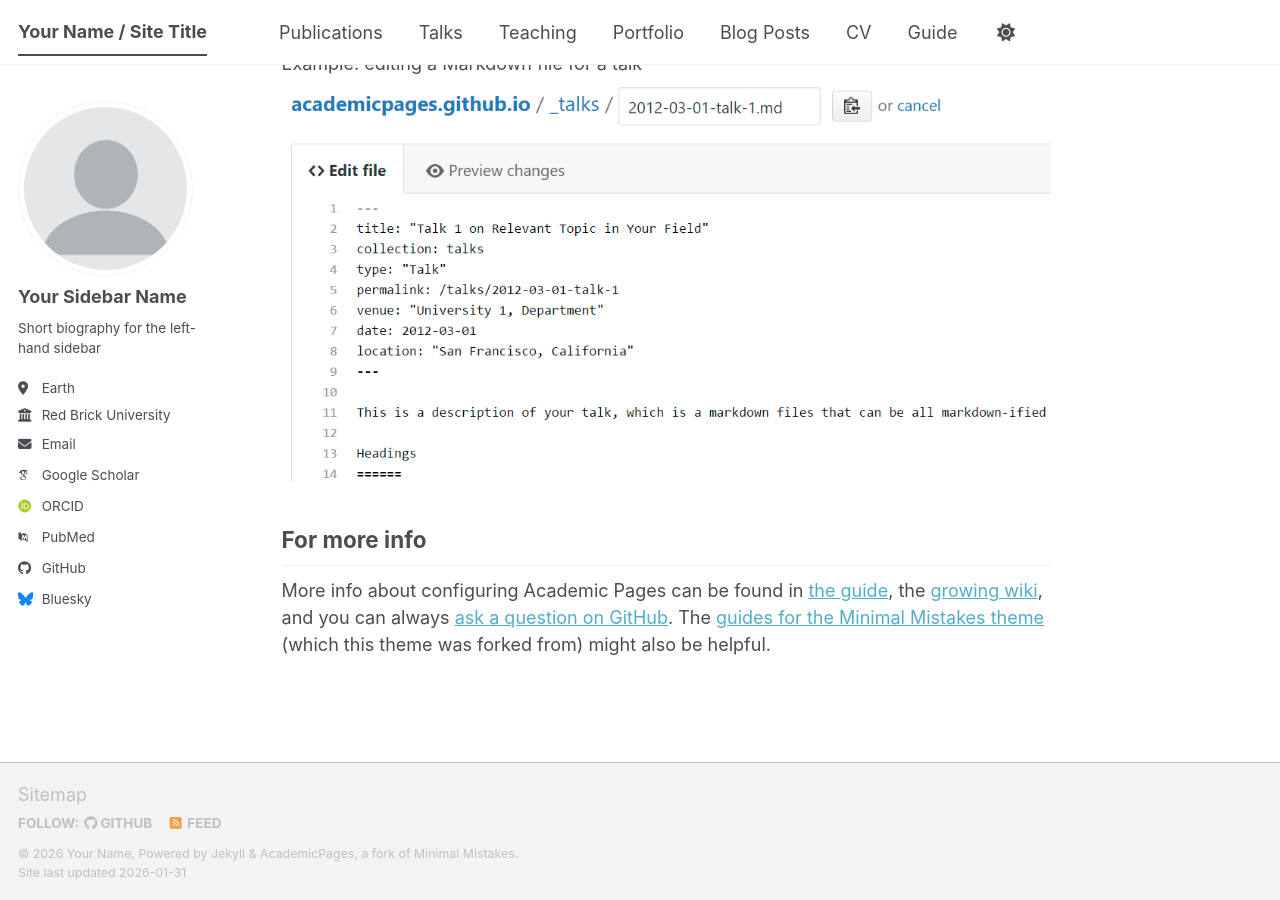
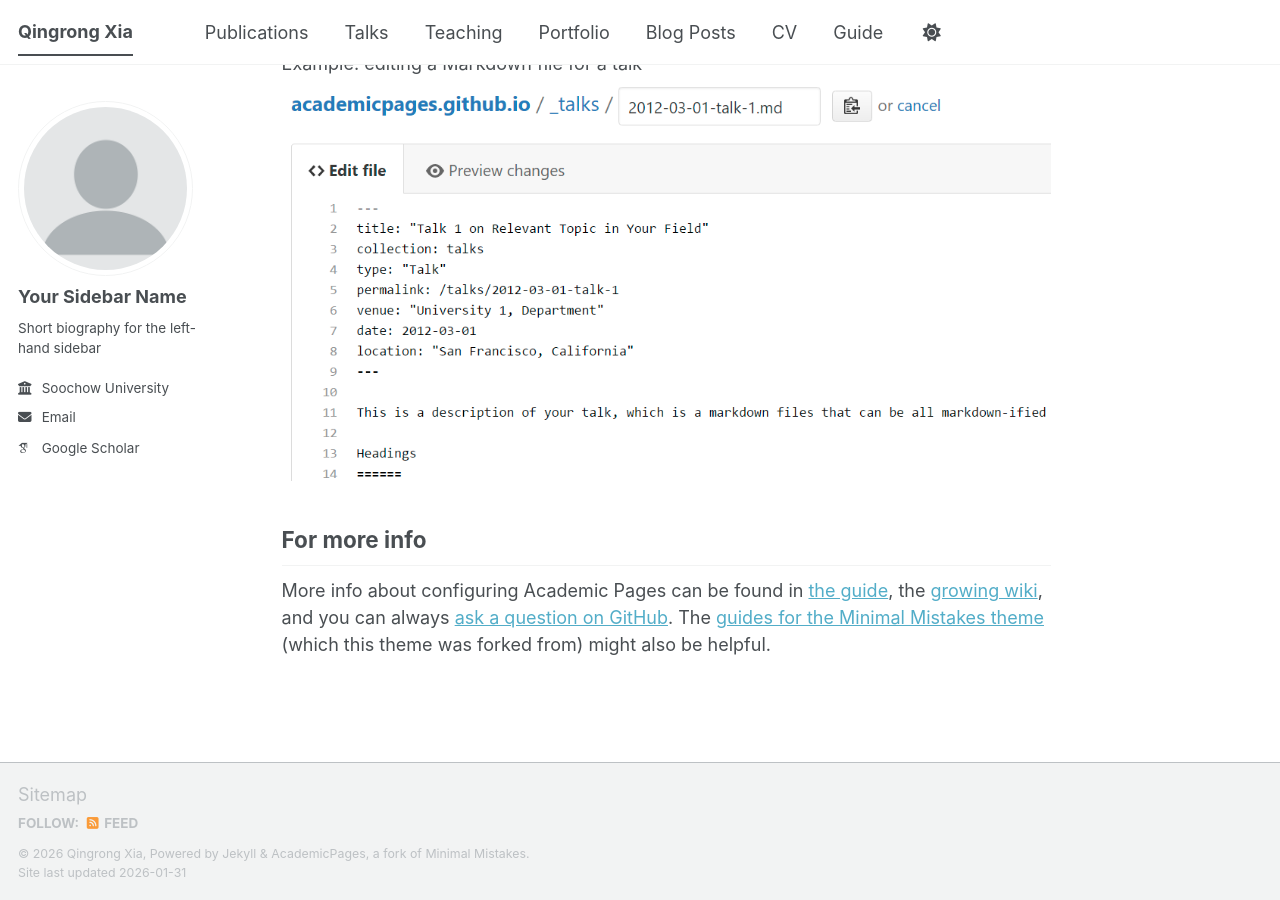
Before and after one commit to KiroSummer/kiro, a Jekyll site: the page built from _pages/about.md, in a window 1280 px wide and 900 px high, scrolled down 2720 px. Built offline with Jekyll 4.4.1, drawn with Linux system fonts in a browser that asks for light colours; some web fonts are replaced; a script bundle is joined from its source files by our own code; library files that are not in the unit come from our copies.

Commit message:
update personal info

```diff
--- a/_config.yml
+++ b/_config.yml
@@ -9,10 +9,10 @@
 # Basic Site Settings
 locale                   : "en-US"
 site_theme               : "default" # The available themes options are "default", "air", "sunrise", "mint", "dirt" and "contrast"
-title                    : "Your Name / Site Title"
+title                    : "Qingrong Xia"
 title_separator          : "-"
-name                     : &name "Your Name"
-description              : &description "Your Name's academic portfolio"   # Update this with a general description of your site, this is the default if not overridden by a page
+name                     : &name "Qingrong Xia"
+description              : &description "Ph.D."   # Update this with a general description of your site, this is the default if not overridden by a page
 url                      : https://academicpages.github.io # The base hostname & protocol for your site e.g. "https://[your GitHub username].github.io",
                                                            # or if you already have some other page hosted on Github then use "https://[your GitHub username].github.io/[Your Repo Name]"
 baseurl                  : "" # the subpath of your site, e.g. "/blog"
@@ -27,60 +27,60 @@ author:
   name             : "Your Sidebar Name"
   pronouns         : # example: "she/her"
   bio              : "Short biography for the left-hand sidebar"
-  location         : "Earth"
-  employer         : "Red Brick University"
-  uri              : # URL
-  email            : "none@example.org"
+  # location         : "Earth"
+  employer         : "Soochow University"
+  # uri              : # URL
+  email            : "kirosummer.nlp [at] gmail.com"
 
   # Academic websites
-  academia         : # URL
-  arxiv            : # URL - Update with the correct link to your profile
-  googlescholar    : "https://scholar.google.com/citations?user=PS_CX0AAAAAJ"
-  inspire-hep      : # URL
-  impactstory      : # URL
-  orcid            : "https://orcid.org/yourorcidurl"
-  semantic         : # URL
-  ssrn             : # URL
-  pubmed           : "https://www.ncbi.nlm.nih.gov/pubmed/?term=john+snow"
-  researchgate     : # URL
-  scopus           : # URL
-  zotero           : # URL
+  # academia         : # URL
+  # arxiv            : # URL - Update with the correct link to your profile
+  googlescholar    : "https://scholar.google.com/citations?user=_A4Y3PQAAAAJ&hl=en"
+  # inspire-hep      : # URL
+  # impactstory      : # URL
+  # orcid            : "https://orcid.org/yourorcidurl"
+  # semantic         : # URL
+  # ssrn             : # URL
+  # pubmed           : "https://www.ncbi.nlm.nih.gov/pubmed/?term=john+snow"
+  # researchgate     : # URL
+  # scopus           : # URL
+  # zotero           : # URL
 
 
   # Repositories and software development
-  bitbucket        : # Username - Update with your username on the site
-  codepen          : # Username
-  dribbble         : # Username
-  github           : "academicpages"
-  kaggle           : # Username
-  stackoverflow    : # User number or user number and name (i.e., use "1" or "1/jeff-atwood")
+  # bitbucket        : # Username - Update with your username on the site
+  # codepen          : # Username
+  # dribbble         : # Username
+  # github           : "academicpages"
+  # kaggle           : # Username
+  # stackoverflow    : # User number or user number and name (i.e., use "1" or "1/jeff-atwood")
 
   # Social media
-  artstation       : # Username
-  bluesky          : "bsky.app" # Replace this with you Bluesky username
-  facebook         : # Username
-  flickr           : # Username
-  foursquare       : # Username
-  goodreads        : # Username
-  google_plus      : # Username
-  keybase          : # Username
-  instagram        : # Username
-  lastfm           : # Username
-  linkedin         : # Username
-  mastodon         : # URL
-  medium           : # URL
-  pinterest        : # Username
-  soundcloud       : # Username
-  steam            : # Username
-  telegram         : # URL
-  tumblr           : # Username
-  twitter          : # Username for X / Twitter
-  vine             : # Username
-  weibo            : # Username
-  wikipedia        : # Username
-  xing             : # Username
-  youtube          : # Username
-  zhihu            : # Username
+  # artstation       : # Username
+  # bluesky          : "bsky.app" # Replace this with you Bluesky username
+  # facebook         : # Username
+  # flickr           : # Username
+  # foursquare       : # Username
+  # goodreads        : # Username
+  # google_plus      : # Username
+  # keybase          : # Username
+  # instagram        : # Username
+  # lastfm           : # Username
+  # linkedin         : # Username
+  # mastodon         : # URL
+  # medium           : # URL
+  # pinterest        : # Username
+  # soundcloud       : # Username
+  # steam            : # Username
+  # telegram         : # URL
+  # tumblr           : # Username
+  # twitter          : # Username for X / Twitter
+  # vine             : # Username
+  # weibo            : # Username
+  # wikipedia        : # Username
+  # xing             : # Username
+  # youtube          : # Username
+  # zhihu            : # Username
 
 # Publication Category - The following the list of publication categories and their headings
 publication_category:
```
